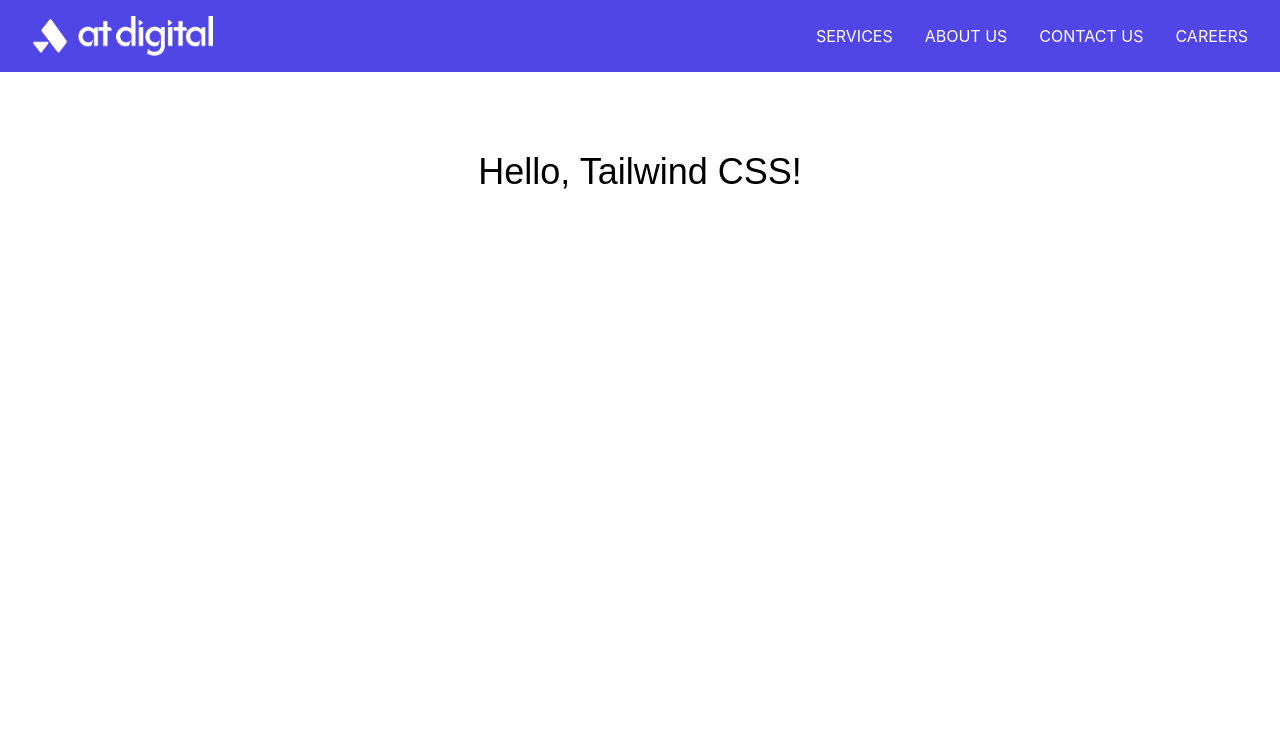
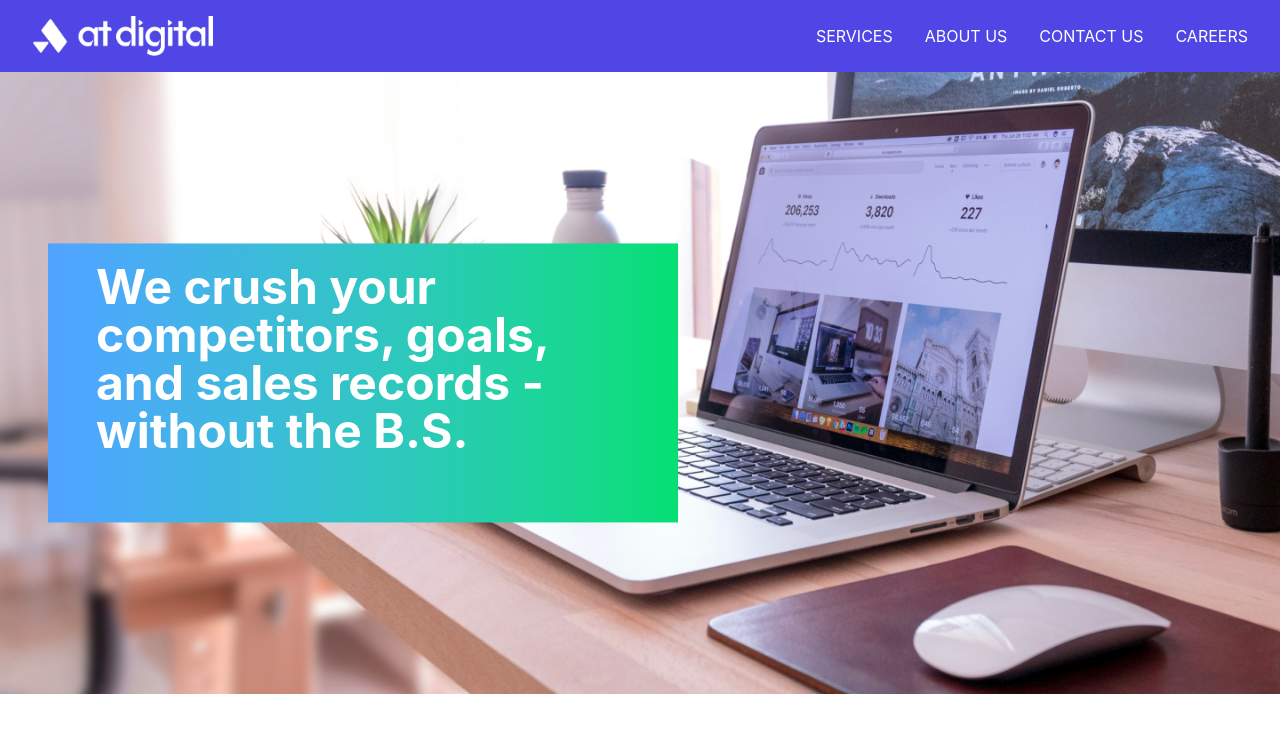
Before and after one commit to GAP-Pathum/AtDigital, a React (Vite) app: page / in a window 1280 px wide. Shown: the top 732 px of the page. Built offline with nearby package versions, Linux system fonts and the light colour scheme.

Commit message:
refactor: restructure App component and add Landing page with HeroSection

```diff
--- a/src/App.jsx
+++ b/src/App.jsx
@@ -1,11 +1,10 @@
 import React from 'react';
-import Navbar from './components/Navbar';
+import Landing from './Pages/Landing';
 
 function App() {
   return (
     <>
-      <Navbar/>
-      <h1 className="text-4xl text-center mt-20">Hello, Tailwind CSS!</h1>
+      <Landing/>
     </>
   );
 }
--- a/src/Pages/Landing.jsx
+++ b/src/Pages/Landing.jsx
@@ -0,0 +1,15 @@
+import React, { useState, useEffect } from 'react';
+import Navbar from '../components/Navbar';
+import HeroSection from '../components/HeroSection';
+const Landing = () => {
+
+
+    return (
+        <>
+            <Navbar/>
+            <HeroSection/>
+        </>
+    );
+};
+
+export default Landing;
--- /dev/null
+++ b/src/components/HeroSection.jsx
@@ -0,0 +1,21 @@
+import React from 'react';
+import Hero from '../assets/images/Hero Image.png';
+
+const HeroSection = () => {
+    return (
+        <div className="relative w-full">
+            <img
+                src={Hero}
+                alt="Hero"
+                className="w-full h-auto"
+            />
+            <div className="absolute left-80% w-[630px] p-4 bg-gradient-to-r from-blue-400 to-green-400 md:w-[630px] md:h-[306px] md:pt-[20px] md:pr-[40px] md:pb-[10px] md:pl-[40px] md:gap-[20px] md:bottom-2 md:left-[80px] lg:bottom-auto lg:left-auto lg:top-[50%] lg:transform lg:-translate-y-[50%] lg:w-full lg:h-auto lg:pt-[20px] lg:pr-[3rem] lg:pb-[32px] lg:pl-[3rem] lg:gap-[20px] xl:left-[3rem] xl:bottom-[2rem] xl:w-[630px] xl:h-auto xl:pt-[20px] xl:pr-[3rem] xl:pb-[32px] xl:pl-[3rem] xl:gap-[20px] 2xl:left-[3rem] 2xl:bottom-[2rem] 2xl:w-auto 2xl:h-auto 2xl:pt-[20px] 2xl:pr-[3rem] 2xl:pb-[32px] 2xl:pl-[3rem] 2xl:gap-[20px]">
+                <p className="text-white font-inter font-bold text-[36px] leading-[36px] tracking-[-2%] md:text-[48px] md:leading-[48px] lg:text-[48px] xl:text-[48px] 2xl:text-[48px]">
+                    We crush your competitors, goals, and sales records - without the B.S.
+                </p>
+            </div>
+        </div>
+    );
+};
+
+export default HeroSection;
--- a/src/components/Navbar.jsx
+++ b/src/components/Navbar.jsx
@@ -1,6 +1,7 @@
 import React, { useState, useEffect } from 'react';
 import { FaBars, FaTimes } from 'react-icons/fa';
 import logo from '../assets/images/Logo.png';
+import colors from '../context/colors';
 
 const Navbar = () => {
     const [isMobile, setIsMobile] = useState(false);
@@ -9,7 +10,7 @@ const Navbar = () => {
     useEffect(() => {
         const handleResize = () => {
             setIsMobileView(window.innerWidth <= 768);
-            if(window.innerWidth > 768) setIsMobile(false);
+            if (window.innerWidth > 768) setIsMobile(false);
         };
 
         window.addEventListener('resize', handleResize);
@@ -17,10 +18,10 @@ const Navbar = () => {
     }, []);
 
     return (
-        <nav className="flex items-center justify-between px-4 md:px-8 py-4" style={{ backgroundColor: '#4F46E5' }}>
-            {/* Brand logo */}
+        <nav className="flex items-center justify-between px-4 md:px-8 py-4" style={{ backgroundColor: colors.primary }}>
+            {/* logo */}
             <div className="flex items-center flex-shrink-0">
-                <img src={logo} alt="Logo" className="h-8 md:h-10 w-auto"/>
+                <img src={logo} alt="Logo" className="h-8 md:h-10 w-auto" />
             </div>
 
             {/* Desktop Navigation */}
@@ -41,7 +42,7 @@ const Navbar = () => {
 
             {/* Mobile Menu Dropdown */}
             {isMobileView && (
-                <div className={`absolute top-0 left-0 w-full bg-white transition-transform duration-300 ${isMobile ? 'translate-x-' : '-translate-x-full'} md:hidden`}>
+                <div className={`absolute top-0 left-0 w-full bg-white transition-transform duration-300 ${isMobile ? 'translate-x-0' : '-translate-x-full'} md:hidden`}>
                     <div className="flex flex-col p-4 space-y-4">
                         <button
                             className="self-end p-2 text-black"
--- /dev/null
+++ b/src/context/colors.js
@@ -0,0 +1,11 @@
+//contexxt/colors
+const colors = {
+    primary: '#4F46E5', // Primary background
+    button: '#F28D35', // Button background
+    headings: '#000000', // Headings background
+    subtopic: '#4F46E5', // Subtopic background
+    contentText: '#6F6C90', // Content text background
+    headerGradient: 'linear-gradient(256.73deg, #1CBDDD 27.86%, #4DCA79 100%)',
+  };
+
+  export default colors;
```
